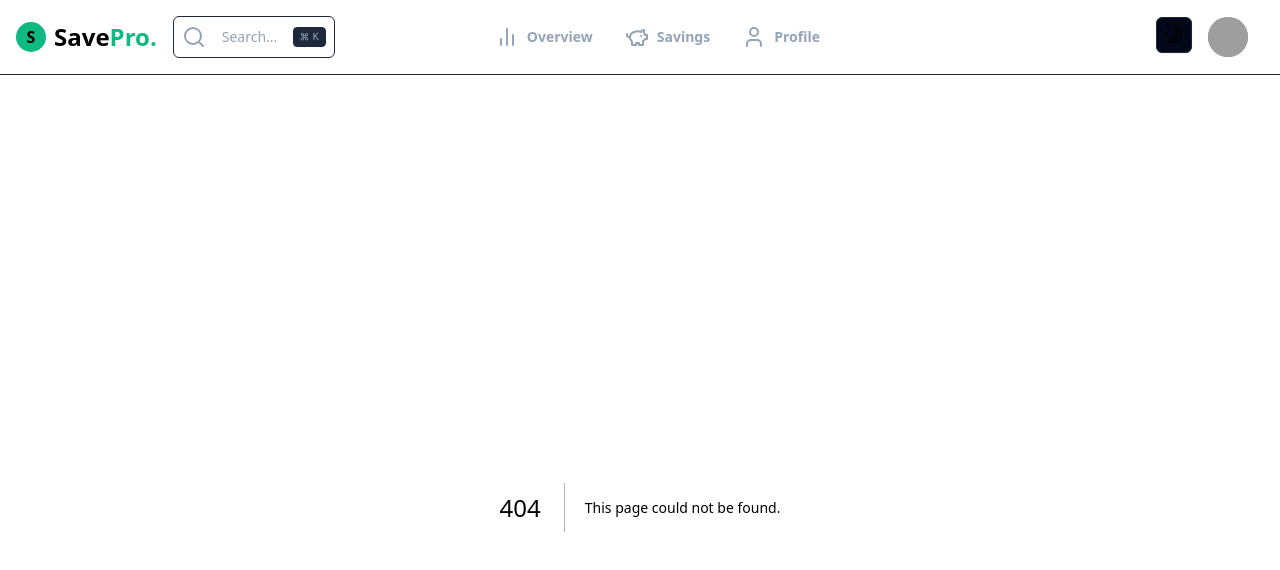
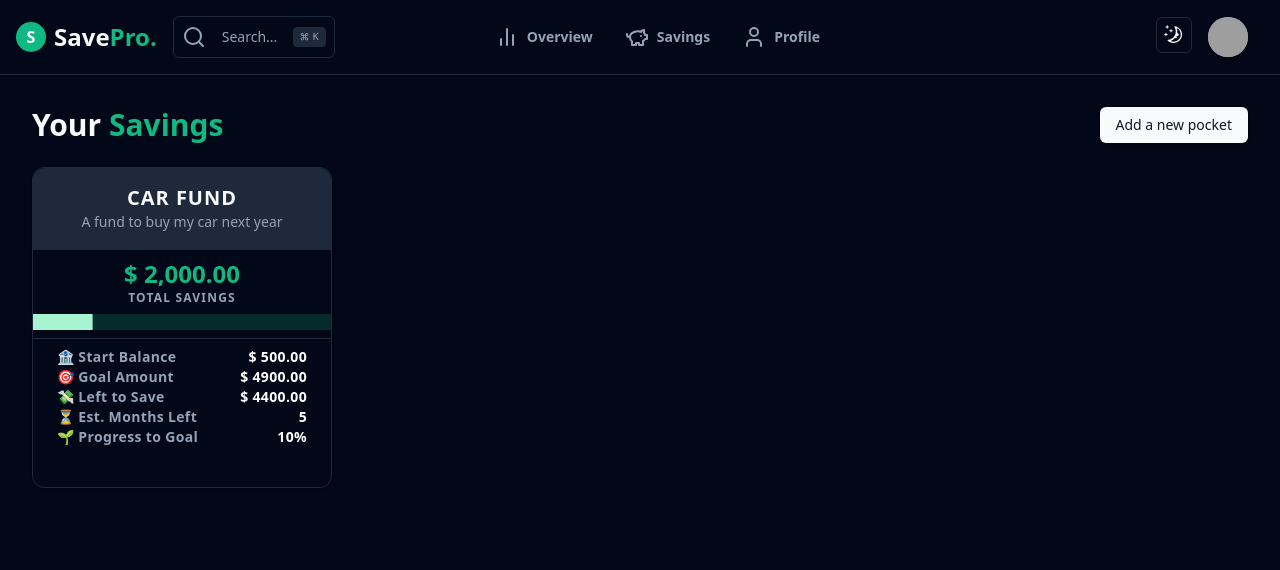
Before and after one commit to idrisseang/SavePro, a Next.js app in the folder frontend/: page /savings in a window 1280 px wide. Before the commit this address had no page. Shown: the top 570 px of the page. Built offline with nearby package versions, Linux system fonts and the light colour scheme; grey boxes are pictures that could not be loaded.

Commit message:
Finishing Saving Card

```diff
--- /dev/null
+++ b/frontend/app/savings/page.tsx
@@ -0,0 +1,11 @@
+import Headline from "@/components/Headline";
+import SavingCard from "@/components/SavingCard";
+
+export default function Home(){
+    return(
+        <>
+            <Headline title="Your Savings" buttonText="Add a new pocket" ></Headline>
+            <SavingCard/>
+        </>
+    )
+}
--- /dev/null
+++ b/frontend/components/SavingCard.tsx
@@ -0,0 +1,44 @@
+import {
+    Card,
+    CardContent,
+    CardDescription,
+    CardFooter,
+    CardHeader,
+    CardTitle,
+  } from "@/components/ui/card"
+import { SavingProgressBar } from "./SavingProgressBar";
+import { Separator } from "./ui/separator";
+
+
+
+export type SavingCardType = {
+    name: string;
+    goalAmount: number;
+}
+
+export default function SavingCard(){
+    return(
+        <Card className="w-[300px]">
+        <CardHeader className="text-center border-b-2 rounded-t-xl bg-muted">
+            <CardTitle className="text-xl font-bold tracking-wider">CAR FUND</CardTitle>
+            <CardDescription>A fund to buy my car next year</CardDescription>
+        </CardHeader>
+        <CardContent className="flex flex-col gap-2 p-0">
+            <div className="text-center">
+                <p className="text-2xl font-bold text-emerald-500 pt-2">$ 2,000.00</p>
+                <p className="tracking-widest text-xs font-semibold text-muted-foreground">TOTAL SAVINGS</p>
+            </div>
+            <SavingProgressBar/>
+            <Separator/>
+
+            <div className="text-muted-foreground text-sm font-semibold tracking-wide mb-4 p-6 pt-0">
+                <p className="flex justify-between items-center"> 🏦 Start Balance <span className="text-white">$ 500.00</span></p>
+                <p className="flex justify-between items-center"> 🎯 Goal Amount <span className="text-white">$ 4900.00</span></p>
+                <p className="flex justify-between items-center"> 💸 Left to Save <span className="text-white">$ 4400.00</span></p>
+                <p className="flex justify-between items-center"> ⏳ Est. Months Left <span className="text-white">5</span> </p>
+                <p className="flex justify-between items-center"> 🌱 Progress to Goal <span className="text-white">10%</span> </p>
+            </div>
+        </CardContent>
+    </Card>
+    );
+}
--- /dev/null
+++ b/frontend/components/SavingProgressBar.tsx
@@ -0,0 +1,18 @@
+"use client"
+
+import * as React from "react"
+
+import { Progress } from "@/components/ui/progress"
+
+export function SavingProgressBar() {
+  const [progress, setProgress] = React.useState(0)
+
+  React.useEffect(() => {
+    const timer = setTimeout(() => {
+      setProgress(progress + 20), 100
+    })
+    return () => clearTimeout(timer)
+  }, [])
+
+  return <Progress value={progress} className="w-[100%]" />
+}
--- a/frontend/components/ui/card.tsx
+++ b/frontend/components/ui/card.tsx
@@ -23,7 +23,7 @@ const CardHeader = React.forwardRef<
 >(({ className, ...props }, ref) => (
   <div
     ref={ref}
-    className={cn("flex flex-col space-y-1.5 p-6", className)}
+    className={cn("flex flex-col p-4", className)}
     {...props}
   />
 ))
--- /dev/null
+++ b/frontend/components/ui/progress.tsx
@@ -0,0 +1,28 @@
+"use client"
+
+import * as React from "react"
+import * as ProgressPrimitive from "@radix-ui/react-progress"
+
+import { cn } from "@/lib/utils"
+
+const Progress = React.forwardRef<
+  React.ElementRef<typeof ProgressPrimitive.Root>,
+  React.ComponentPropsWithoutRef<typeof ProgressPrimitive.Root>
+>(({ className, value, ...props }, ref) => (
+  <ProgressPrimitive.Root
+    ref={ref}
+    className={cn(
+      "relative h-4 w-full overflow-hidden rounded-none bg-emerald-500/20",
+      className
+    )}
+    {...props}
+  >
+    <ProgressPrimitive.Indicator
+      className="h-full w-full flex-1 bg-emerald-200 transition-all"
+      style={{ transform: `translateX(-${100 - (value || 0)}%)` }}
+    />
+  </ProgressPrimitive.Root>
+))
+Progress.displayName = ProgressPrimitive.Root.displayName
+
+export { Progress }
--- a/frontend/package.json
+++ b/frontend/package.json
@@ -16,6 +16,7 @@
     "@radix-ui/react-icons": "^1.3.0",
     "@radix-ui/react-label": "^2.0.2",
     "@radix-ui/react-popover": "^1.0.7",
+    "@radix-ui/react-progress": "^1.0.3",
     "@radix-ui/react-select": "^2.0.0",
     "@radix-ui/react-separator": "^1.0.3",
     "@radix-ui/react-slot": "^1.0.2",
@@ -27,6 +28,7 @@
     "next": "14.2.3",
     "next-themes": "^0.3.0",
     "react": "^18",
+    "react-circular-progressbar": "^2.1.0",
     "react-day-picker": "^8.10.1",
     "react-dom": "^18",
     "react-hook-form": "^7.51.3",
```
Also changed, not shown: 1 other file (tests, documents, lock files or other folders).
